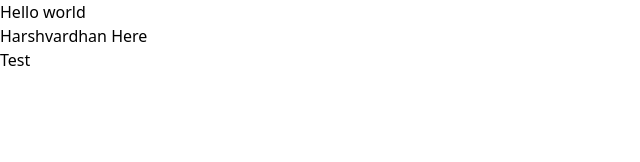
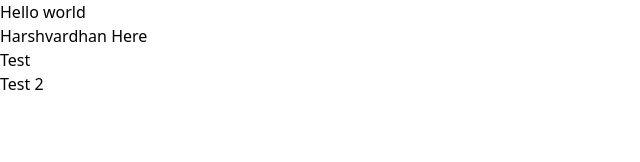
Before and after one commit to Ayush-Sharma-2023/sapp, a Next.js app: page / in a window 1280 px wide. Shown: the top 162 px of the page, without its empty margins (0-640 px from the left). Built offline with nearby package versions, Linux system fonts and the light colour scheme.

Commit message:
Ayush commit

```diff
--- a/app/page.tsx
+++ b/app/page.tsx
@@ -5,6 +5,7 @@ export default function Home() {
  <h1>Hello world</h1>
  <h1> Harshvardhan Here</h1>
  <h1>Test</h1>
+ <h1>Test 2</h1>
 
 
     {/* /*
```
